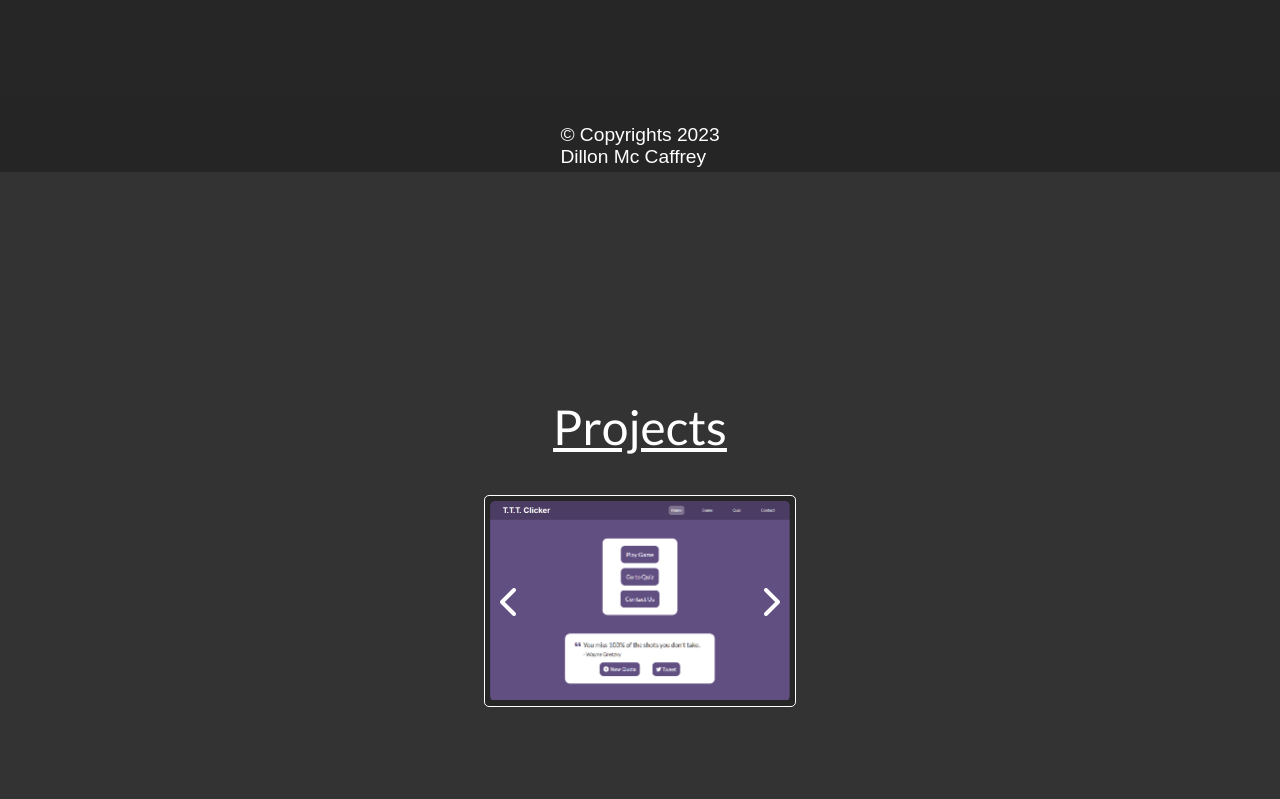
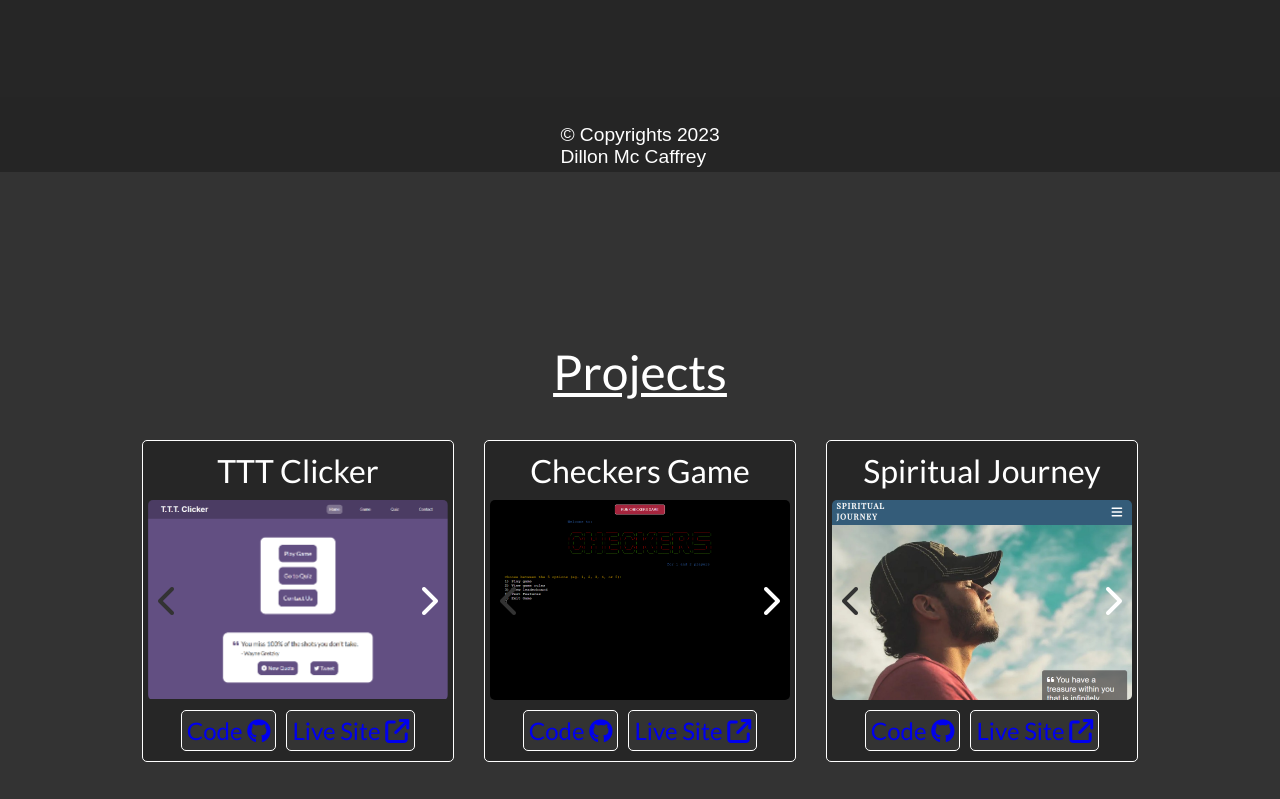
Before and after one commit to dmccaffrey01/DILLON_MC_CAFFREY_PORTFOLIO, a plain HTML site: page projects.html in a window 1280 px wide. Shown: the part 628-1427 px from the top of the page. Drawn offline with nearby package versions, Linux system fonts and the light colour scheme.

Commit message:
Add header and footer to project showcase

```diff
--- a/assets/css/style.css
+++ b/assets/css/style.css
@@ -20,6 +20,10 @@ body {
     min-height: 100vh;
     position: relative;
     font-family: "Lato", sans-serif;
+}
+
+a:visited {
+    color: var(--WHITE-TEXT);
 }
 
 /* Header */
@@ -505,6 +509,7 @@ footer {
     display: flex;
     justify-content: center;
     align-items: center;
+    gap: 30px;
 }
 
 .showcase-item-container {
@@ -512,6 +517,38 @@ footer {
     border-radius: 5px;
     background-color: var(--MAIN-BG);
     border: 1px solid var(--WHITE-TEXT);
+    display: flex;
+    justify-content: center;
+    align-items: center;
+    flex-direction: column;
+}
+
+.showcase-item-heading {
+    color: var(--WHITE-TEXT);
+    font-size: 2rem;
+    padding: 5px 0 10px 0;
+}
+
+.showcase-item-footer {
+    display: flex;
+    justify-content: center;
+    align-items: center;
+    gap: 10px;
+    padding: 10px 0 5px 0;
+}
+
+.showcase-footer-links {
+    color: white;
+    font-size: 1.5rem;
+    padding: 5px;
+    border-radius: 5px;
+    border: 1px solid var(--WHITE-TEXT);
+    background-color: var(--LIGHT-BG);
+    cursor: pointer;
+}
+
+.showcase-footer-links a {
+    text-decoration: none;
 }
 
 .carousel-container {
@@ -553,3 +590,7 @@ footer {
 .carousel-next {
     right: 0;
 }
+
+.carousel-container .blocked {
+    color: var(--LIGHT-BG);
+}
--- a/assets/js/projects.js
+++ b/assets/js/projects.js
@@ -12,15 +12,26 @@ function carouselCall(num) {
         if (position > -(itemWidth - carouselWidth)) {
             position -= carouselWidth;
             items.style.transform = `translateX(${position}px)`;
+            if (prevBtn.classList.contains("blocked")) {
+                prevBtn.classList.remove("blocked")
+            }
+            if (!(position > -(itemWidth - carouselWidth))) {
+                nextBtn.classList.add("blocked")
+            }
+        }
 
-        }
     });
 
     prevBtn.addEventListener('click', () => {
         if (position < 0) {
             position += carouselWidth;
             items.style.transform = `translateX(${position}px)`;
-
+            if (nextBtn.classList.contains("blocked")) {
+                nextBtn.classList.remove("blocked")
+            }
+            if (!(position < 0)) {
+                prevBtn.classList.add("blocked")
+            }
         }
     });
 }
--- a/projects.html
+++ b/projects.html
@@ -94,6 +94,7 @@
             </div>
             <div class="projects-showcase">
                 <div class="showcase-item-container">
+                    <div class="showcase-item-heading">TTT Clicker</div>
                     <div class="carousel-container carousel-container-1">
                         <div class="carousel-items carousel-items-1">
                             <img src="assets/images/ttt-clicker-img-1.png" alt="TTT Clicker Image 1">
@@ -102,8 +103,56 @@
                             <img src="assets/images/ttt-clicker-img-4.png" alt="TTT Clicker Image 4">
                             <img src="assets/images/ttt-clicker-img-5.png" alt="TTT Clicker Image 5">
                         </div>
-                        <div class="carousel-prev carousel-prev-1"><i class="fa-solid fa-chevron-left"></i></div>
+                        <div class="carousel-prev carousel-prev-1 blocked"><i class="fa-solid fa-chevron-left"></i></div>
                         <div class="carousel-next carousel-next-1"><i class="fa-solid fa-chevron-right"></i></div>
+                    </div>
+                    <div class="showcase-item-footer">
+                        <div class="showcase-footer-links">
+                            <a href="https://github.com/dmccaffrey01/CI_PP2_TIC_TAC_TOE_CLICKER" class="project-link">Code <i class="fa-brands fa-github"></i></a>
+                        </div>
+                        <div class="showcase-footer-links">
+                            <a href="https://dmccaffrey01.github.io/CI_PP2_TIC_TAC_TOE_CLICKER/" class="project-link">Live Site <i class="fa-solid fa-arrow-up-right-from-square"></i></a>
+                        </div>
+                    </div>
+                </div>
+                <div class="showcase-item-container">
+                    <div class="showcase-item-heading">Checkers Game</div>
+                    <div class="carousel-container carousel-container-2">
+                        <div class="carousel-items carousel-items-2">
+                            <img src="assets/images/checkers-game-img-1.png" alt="Checkers Game Image 1">
+                            <img src="assets/images/checkers-game-img-2.png" alt="Checkers Game Image 2">
+                            <img src="assets/images/checkers-game-img-3.png" alt="Checkers Game Image 3">
+                        </div>
+                        <div class="carousel-prev carousel-prev-2 blocked"><i class="fa-solid fa-chevron-left"></i></div>
+                        <div class="carousel-next carousel-next-2"><i class="fa-solid fa-chevron-right"></i></div>
+                    </div>
+                    <div class="showcase-item-footer">
+                        <div class="showcase-footer-links">
+                            <a href="https://github.com/dmccaffrey01/CI_PP3_CHECKERS_GAME" class="project-link">Code <i class="fa-brands fa-github"></i></a>
+                        </div>
+                        <div class="showcase-footer-links">
+                            <a href="https://ci-pp3-checkers-game.herokuapp.com/" class="project-link">Live Site <i class="fa-solid fa-arrow-up-right-from-square"></i></a>
+                        </div>
+                    </div>
+                </div>
+                <div class="showcase-item-container">
+                    <div class="showcase-item-heading">Spiritual Journey</div>
+                    <div class="carousel-container carousel-container-3">
+                        <div class="carousel-items carousel-items-3">
+                            <img src="assets/images/spiritual-jouney-img-1.png" alt="Spiritual Journey Image 1">
+                            <img src="assets/images/spiritual-jouney-img-2.png" alt="Spiritual Journey Image 2">
+                            <img src="assets/images/spiritual-jouney-img-3.png" alt="TSpiritual Journey Image 3">
+                        </div>
+                        <div class="carousel-prev carousel-prev-3 blocked"><i class="fa-solid fa-chevron-left"></i></div>
+                        <div class="carousel-next carousel-next-3"><i class="fa-solid fa-chevron-right"></i></div>
+                    </div>
+                    <div class="showcase-item-footer">
+                        <div class="showcase-footer-links">
+                            <a href="https://github.com/dmccaffrey01/CI_PP1_SPIRITUAL_JOURNEY" class="project-link">Code <i class="fa-brands fa-github"></i></a>
+                        </div>
+                        <div class="showcase-footer-links">
+                            <a href="https://dmccaffrey01.github.io/CI_PP1_SPIRITUAL_JOURNEY/" class="project-link">Live Site <i class="fa-solid fa-arrow-up-right-from-square"></i></a>
+                        </div>
                     </div>
                 </div>
             </div>
```
